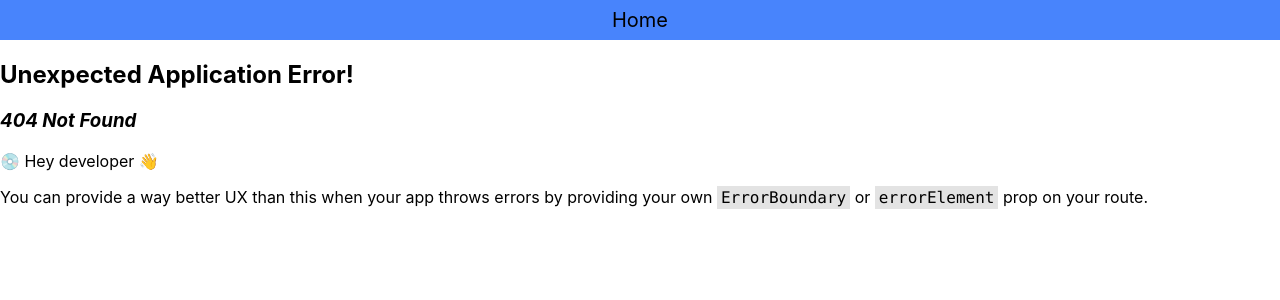
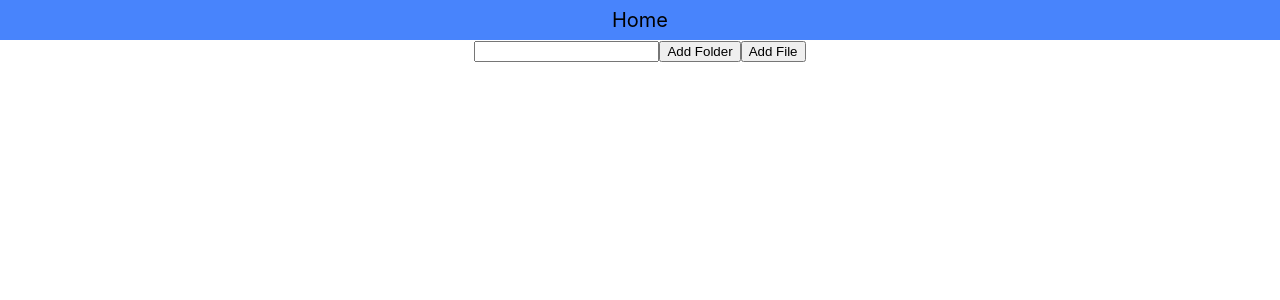
Before and after one commit to himanshushub/react-project-collection, a React (Create React App) app: page /react-project-collection/folder-manager in a window 1280 px wide. Before the commit this address had no page. Shown: the top 300 px of the page. Built offline with nearby package versions, Linux system fonts and the light colour scheme.

Commit message:
feat: folder manger initial commit

```diff
--- a/src/pages/Home.js
+++ b/src/pages/Home.js
@@ -17,6 +17,7 @@ export default function Home() {
       <Link to="/react-project-collection/matching-emoji">
         Matching Emoji Game
       </Link>
+      <Link to="/react-project-collection/folder-manager">Folder Manager</Link>
     </div>
   );
 }
--- /dev/null
+++ b/src/projects/folder-manager/FolderManager.js
@@ -0,0 +1,30 @@
+import { useState } from "react";
+
+export default function FolderManager() {
+  const [inputVal, setInputVal] = useState("");
+  const [listFolders, setlistFolders] = useState([]);
+  return (
+    <div
+      style={{ display: "flex", alignItems: "center", flexDirection: "column" }}
+    >
+      <div>
+        <input value={inputVal} onChange={(e) => setInputVal(e.target.value)} />
+        <button
+          onClick={() => {
+            if (inputVal) setlistFolders([...listFolders, inputVal]);
+          }}
+        >
+          Add Folder
+        </button>
+        <button onClick={() => console.log("input value", listFolders.length)}>
+          Add File
+        </button>
+      </div>
+      <div>
+        {listFolders.map((folder, idx) => {
+          return <div key={folder + idx}>🗂️{folder}</div>;
+        })}
+      </div>
+    </div>
+  );
+}
```
Also changed, not shown: src/router/router.js (+6 -1 lines).
